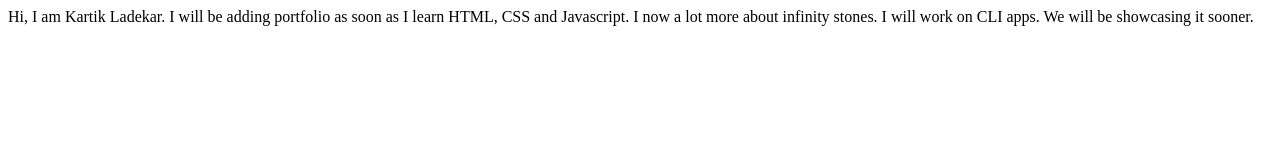
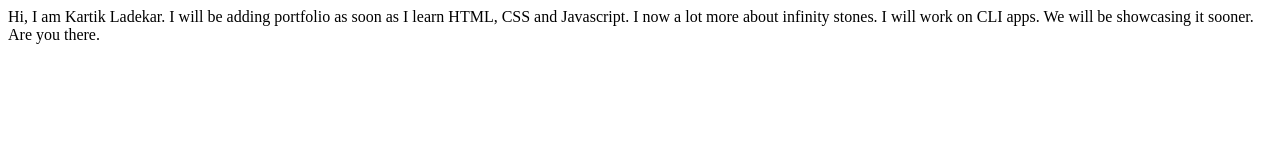
Before and after one commit to ktk994/my-site, a plain HTML site: page index.html in a window 1280 px wide. Drawn offline with Linux system fonts and the light colour scheme.

Commit message:
new-up
done

```diff
--- a/index.html
+++ b/index.html
@@ -11,5 +11,6 @@
     I learn HTML, CSS and Javascript. I now a lot more about
     infinity stones.
     I will work on CLI apps. We will be showcasing it sooner.
+    Are you there.
 </body>
 </html>
```
